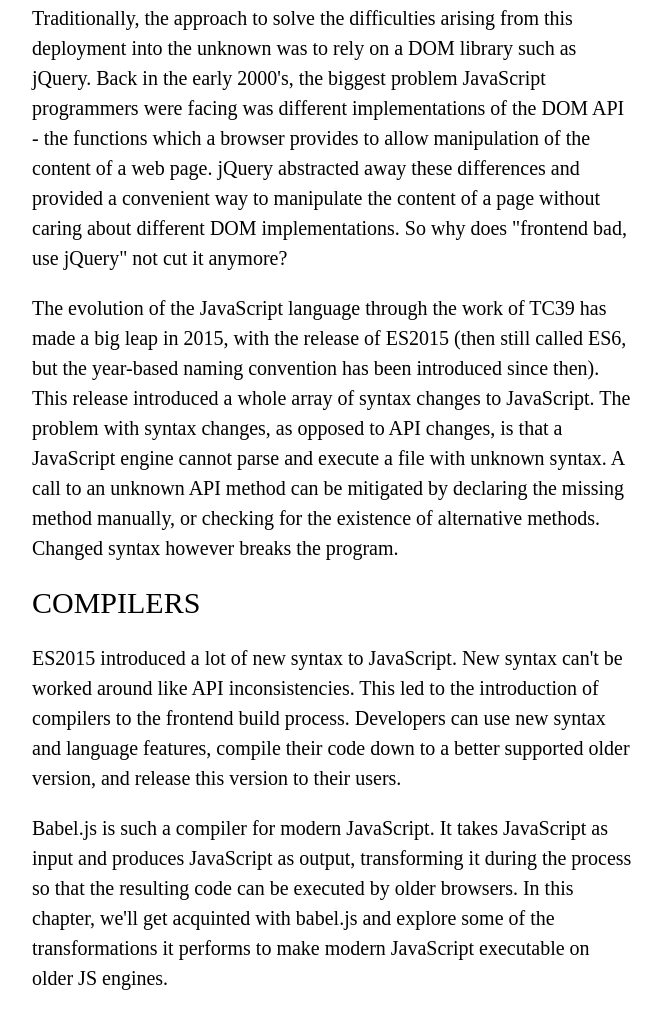
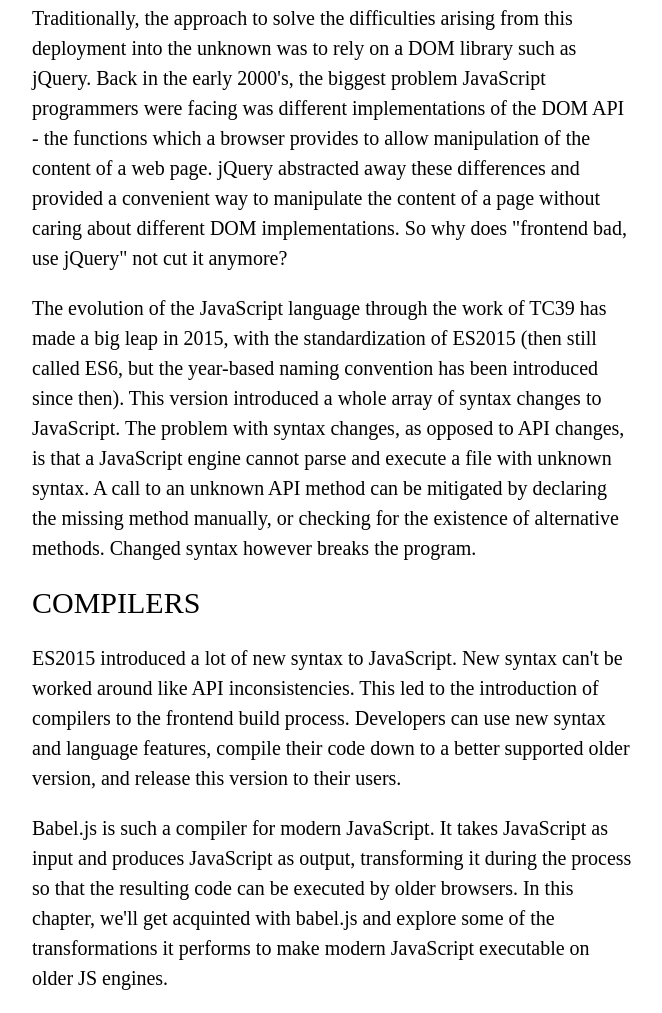
Before and after one commit to timkg/timkg.de, a Gatsby site: page /compilation in a window 1280 px wide. Shown: the part 1124-2137 px from the top of the page, without its empty margins (308-970 px from the left). Built offline with nearby package versions, Linux system fonts and the light colour scheme; Gatsby itself is replaced by a stand-in of ours.

Commit message:
ES2015 is not a release, but a standard

```diff
--- a/src/pages/compilation.js
+++ b/src/pages/compilation.js
@@ -47,8 +47,8 @@ export default class CompilationPage extends Component {
                 </p>
                 <p>
                     The evolution of the JavaScript language through the work of TC39 has made a big leap in 2015,
-                    with the release of ES2015 (then still called ES6, but the year-based naming convention
-                    has been introduced since then). This release introduced a whole array of
+                    with the standardization of ES2015 (then still called ES6, but the year-based naming convention
+                    has been introduced since then). This version introduced a whole array of
                     syntax changes to JavaScript. The problem with syntax changes, as opposed to API changes,
                     is that a JavaScript engine cannot parse and execute a file with unknown syntax.
                     A call to an unknown API method can be mitigated by declaring the missing method manually,
```
